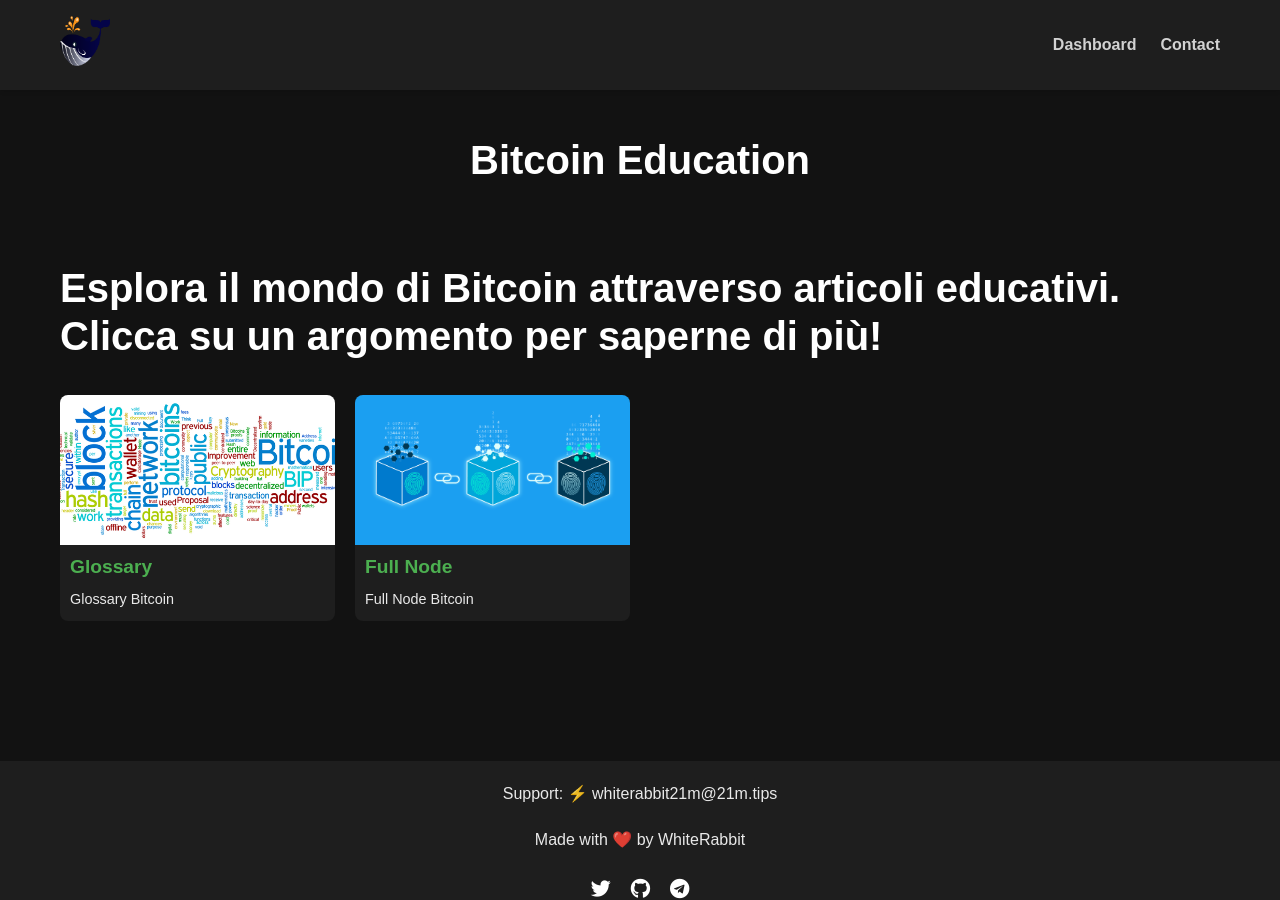
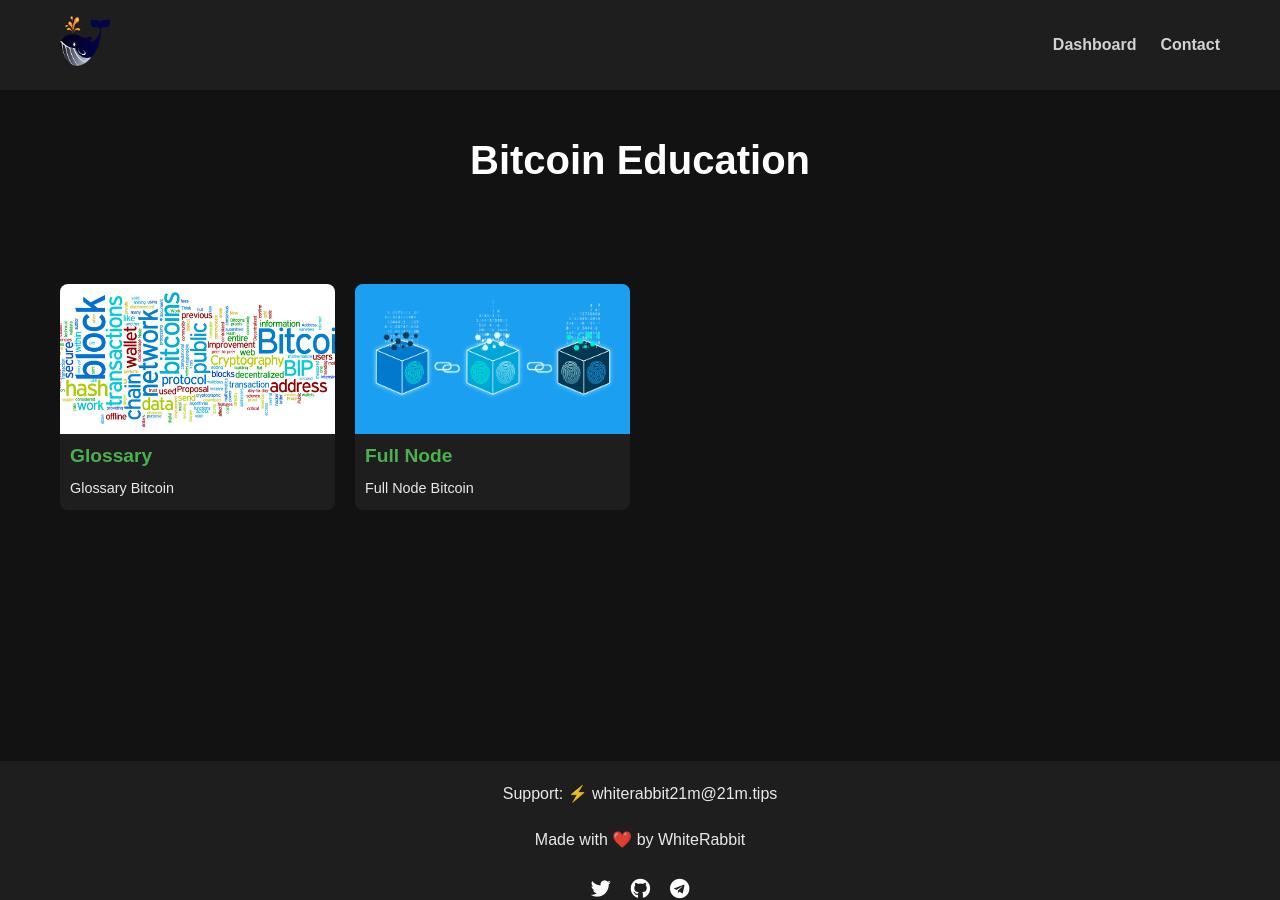
Before and after one commit to whiterabbit21m-test/whiterabbit21m-test.github.io, a Jekyll site: the page built from bitcoin-education.md, in a window 1280 px wide and 900 px high. Built offline with Jekyll 4.4.1, drawn with Linux system fonts in a browser that asks for light colours.

Commit message:
Update bitcoin-education.md

```diff
--- a/bitcoin-education.md
+++ b/bitcoin-education.md
@@ -3,8 +3,6 @@ layout: page
 title: Bitcoin Education
 permalink: /bitcoin-education/
 ---
-
-# Esplora il mondo di Bitcoin attraverso articoli educativi. Clicca su un argomento per saperne di più!
 
 <div class="education-grid">
   {% for post in site.categories.bitcoin-education %}
```
